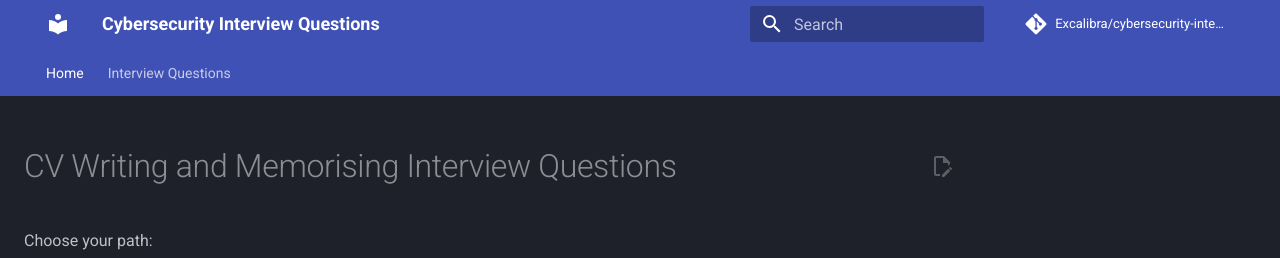
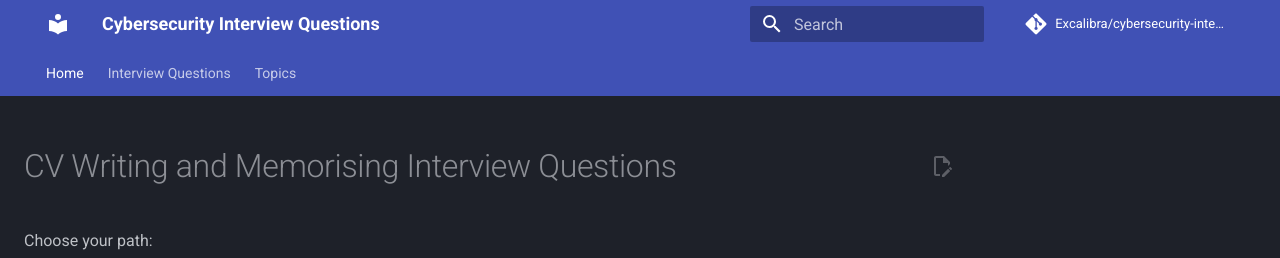
Before and after one commit to Excalibra/cybersecurity-interview-questions, an MkDocs documentation site: the page built from docs/index.md, in a window 1280 px wide. Shown: the top 258 px of the page. Built offline with MkDocs 1.6.1 and Material for MkDocs 9.7.7, drawn with Linux system fonts in a browser that asks for light colours; comment, search, counter and statistics services are not loaded.

Commit message:
Update mkdocs.yml

```diff
--- a/mkdocs.yml
+++ b/mkdocs.yml
@@ -27,6 +27,7 @@ theme:
 nav:
   - Home: index.md
   - Interview Questions: questions/index.md
+  - Topics: topics/index.md
 
 markdown_extensions:
   - pymdownx.highlight:
```
